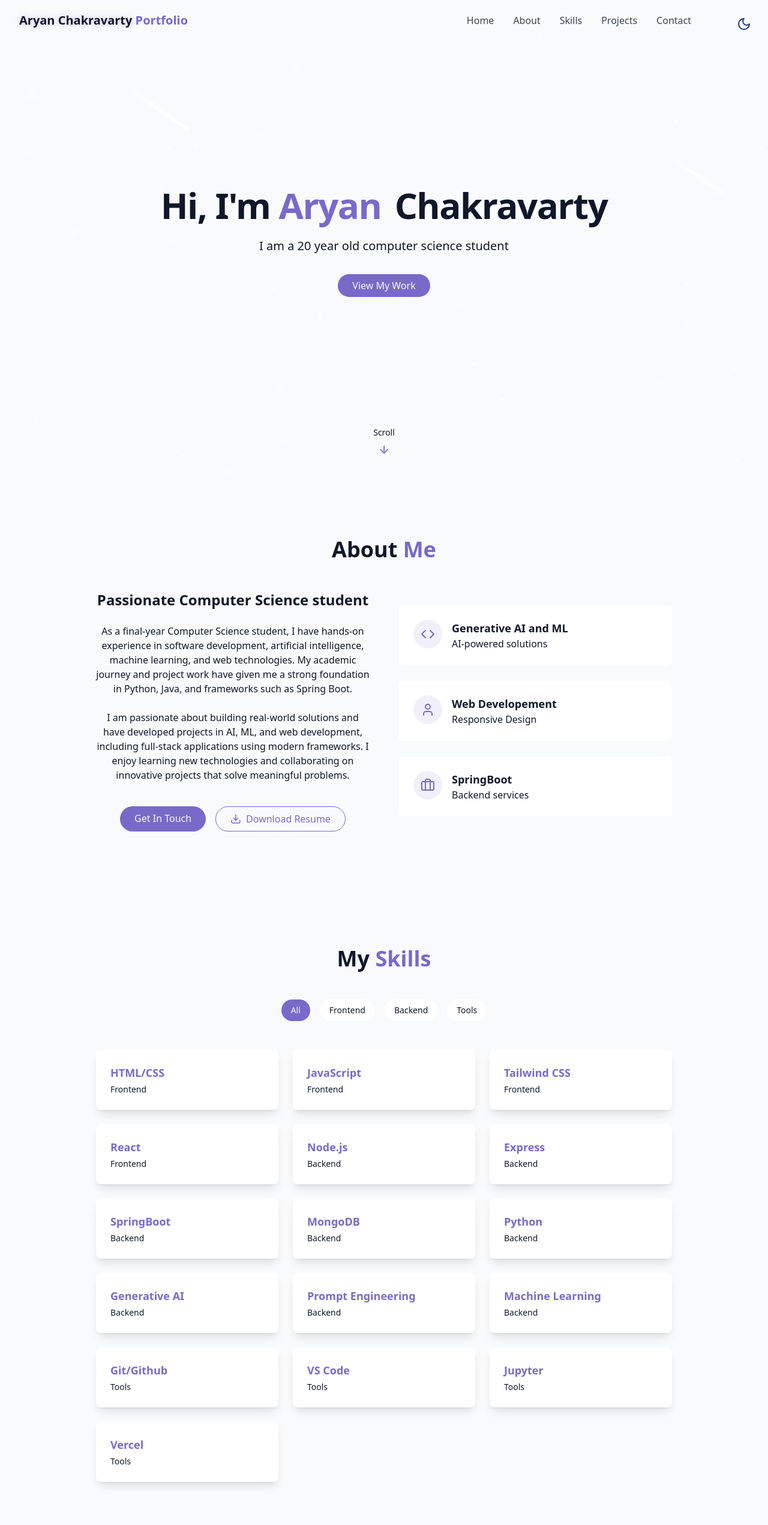
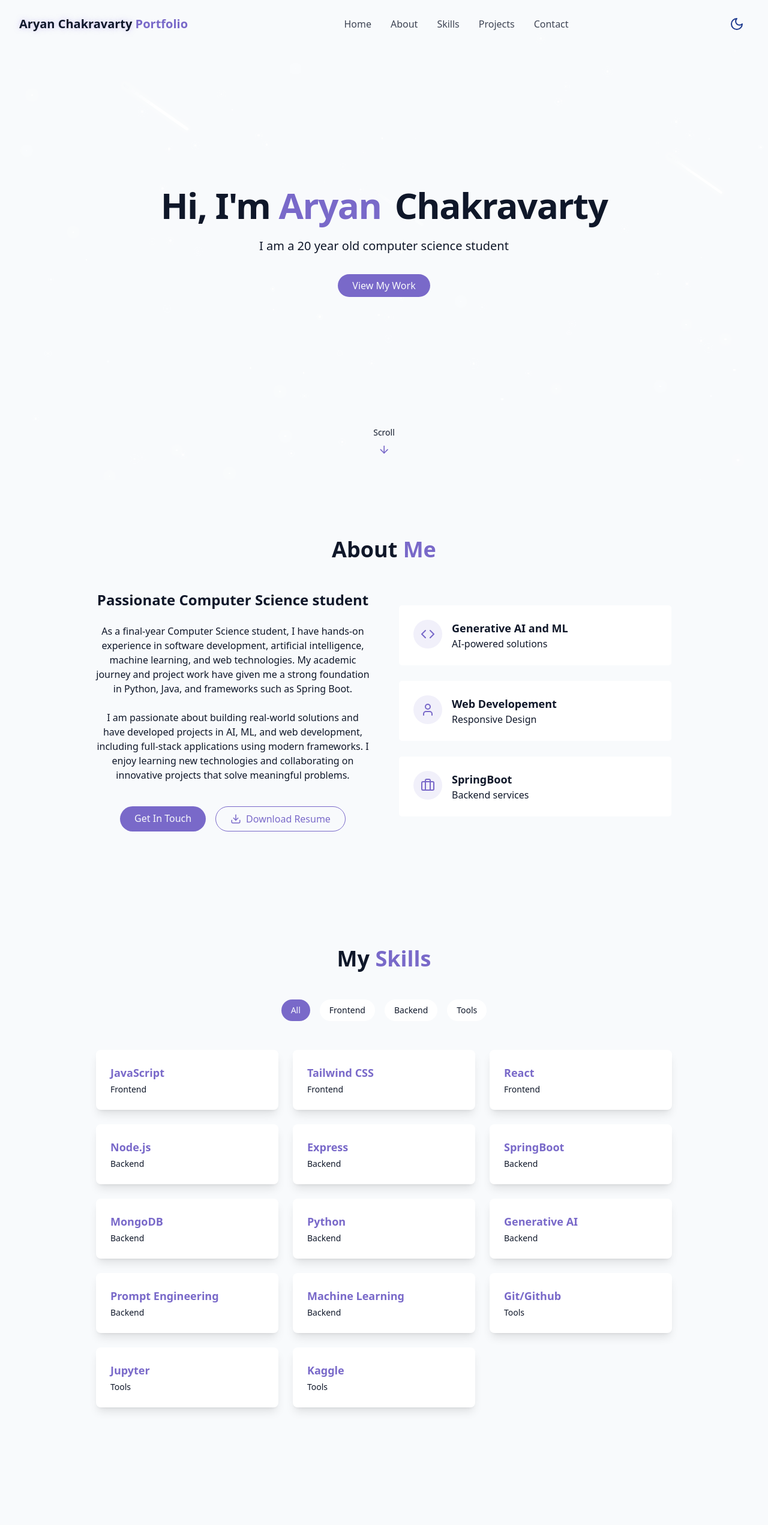
Before and after one commit to AryanChakravarty/portfolio, a React (Vite) app: page / in a window 1280 px wide. Shown: the top 2542 px of the page at 60% size. Built offline with nearby package versions, Linux system fonts and the light colour scheme.

Commit message:
bugs , alignment fixed

```diff
--- a/src/components/Navbar.jsx
+++ b/src/components/Navbar.jsx
@@ -1,6 +1,7 @@
 import { useState, useEffect } from "react";
 import { cn } from "@/lib/utils";
 import { Menu, X } from "lucide-react";
+import { ThemeToggle } from "./ThemeToggle";
 
 const navItems = [
     {name: "Home", href: "#hero"},
@@ -28,14 +29,14 @@ export const Navbar = () => {
             isScrolled ? "py-3 bg-background/80 backdrop-blur-md shadow-sm" : "py-5"
         )}>
 
-           <div className="container flex items-center">
+           <div className="container flex items-center justify-between">
            <a className="text-xl font-bold text-primary flex items-center"
            href="#hero" >
            <span className="relative z-10"> <span className="text-glow text-foreground"> Aryan Chakravarty</span> Portfolio</span>
            </a>
 
            {/* desktop nav */}
-           <div className="hidden md:flex space-x-8 ml-auto mr-24">
+           <div className="hidden md:flex space-x-8">
             {navItems.map((item,key) => (
                 <a
                     key={item.name}
@@ -46,6 +47,8 @@ export const Navbar = () => {
                 </a>
             ))}
            </div>
+
+           <ThemeToggle />
 
            {/* mobile nav */}
 
--- a/src/components/ProjectsSection.jsx
+++ b/src/components/ProjectsSection.jsx
@@ -3,7 +3,7 @@ import { Github,ArrowRight } from "lucide-react"
 const projects = [
     {
        id: 1,
-       title:"Semantic movie recommender",
+       title:"Movie recommender",
        description:"A semantic movie recommender with genres, emotional tone and a relevance score",
        image:"/projects/project1.png",
        tags: ["Python"],
@@ -39,11 +39,12 @@ export const ProjectsSection = () => {
                 </p>
                 <div className="grid grid-cols-1 md:grid-cols-2 lg:grid-cols-3 gap-8">
                     {projects.map((project) => (
-                        <div key={project.id} className="group bg-card rounded-lg overflow-hidden shadow-xs card-hover">
+                        <div key={project.id} className="group bg-card rounded-lg overflow-hidden shadow-xs card-hover flex flex-col h-full">
                             <div className="h-48 overflow-hidden">
                                 <img src={project.image} alt={project.title} className="w-full h-full object-cover transition-transform duration-500 group-hover:scale-110" />
                             </div>
-                            <div className="p-6">
+                            <div className="p-6 flex flex-col flex-1 justify-between">
+                                <div>
                                     <div className="flex flex-wrap gap-2 mb-4">
                                         {project.tags.map((tag, idx) => (
                                             <span key={idx} className="px-2 py-1 text-xs font-medium border rounded-full bg-secondary text-secondary-foreground">
@@ -57,8 +58,8 @@ export const ProjectsSection = () => {
                                     <p className="text-muted-foreground text-sm mb-4">
                                         {project.description}
                                     </p>
-                                <div className="flex justify-between items-center">
-                                    <div className="flex space-x-3"></div>
+                                </div>
+                                <div className="flex justify-end items-end mt-auto">
                                     <a href={project.githubUrl} target="_blank" rel="noopener noreferrer" className="text-foreground/80 hover:text-primary transition-colors duration-300">
                                         <Github size={20}/>
                                     </a>
--- a/src/components/SkillsSection.jsx
+++ b/src/components/SkillsSection.jsx
@@ -1,7 +1,6 @@
 import { useState } from "react";
 
 const skills = [
-    {name: "HTML/CSS", category: "frontend"},
     {name: "JavaScript", category: "frontend"},
     {name: "Tailwind CSS", category: "frontend"},
     {name: "React", category: "frontend"},
@@ -17,9 +16,8 @@ const skills = [
 
 
     {name: "Git/Github", category: "tools"},
-    {name: "VS Code", category: "tools"},
     {name: "Jupyter", category: "tools"},
-    {name:"Vercel", category: "tools"},
+    {name: "Kaggle", category: "tools"},
 ];
 
 const categories = ["all", "frontend", "backend", "tools"];
--- a/src/components/StarBackground.jsx
+++ b/src/components/StarBackground.jsx
@@ -58,7 +58,7 @@ export const StarBackground = () => {
       setMeteors(newMeteors);
       };
       return<div className="fixed inset-0 overflow-hidden pointer-events-none z-0">
-          {stars.map((star) => (
+          {stars.filter(star => star.y > 7).map((star) => (
               <div key={star.id} className="star animate-pulse-subtle" style={{
                   width: star.size + "px",
                   height: star.size +"px",
@@ -71,7 +71,7 @@ export const StarBackground = () => {
           />
           ))}
 
-          {meteors.map((meteor) => (
+          {meteors.filter(meteor => meteor.y > 7).map((meteor) => (
               <div key={meteor.id} className="meteor animate-meteor" style={{
                   width: meteor.size * 50 + "px",
                   height: meteor.size * 2+"px",
--- a/src/components/ThemeToggle.jsx
+++ b/src/components/ThemeToggle.jsx
@@ -30,7 +30,7 @@ export const ThemeToggle = () => {
     return (
         <button
             onClick={toggleTheme}
-            className={cn("fixed max-sm:hidden top-5 right-5 z-50 p-2 rounded-full transition-colors duration-300",
+            className={cn("p-2 rounded-full transition-colors duration-300",
                 "focus:outline-none"
             )}
             aria-label="Toggle theme"
--- a/src/pages/Home.jsx
+++ b/src/pages/Home.jsx
@@ -10,9 +10,7 @@ import { Footer } from "../components/Footer";
 
 export const Home = () => {
     return (
-    <div className="min-h-screen bg-background text-foreground overflow-x-hidden">
-        {/* Theme Toggle */}
-        <ThemeToggle />
+    <div className="bg-background text-foreground">
         {/* Baclground Effects */}
         <StarBackground />
 
```
Lines whose indentation alone changed are shown as unchanged.
